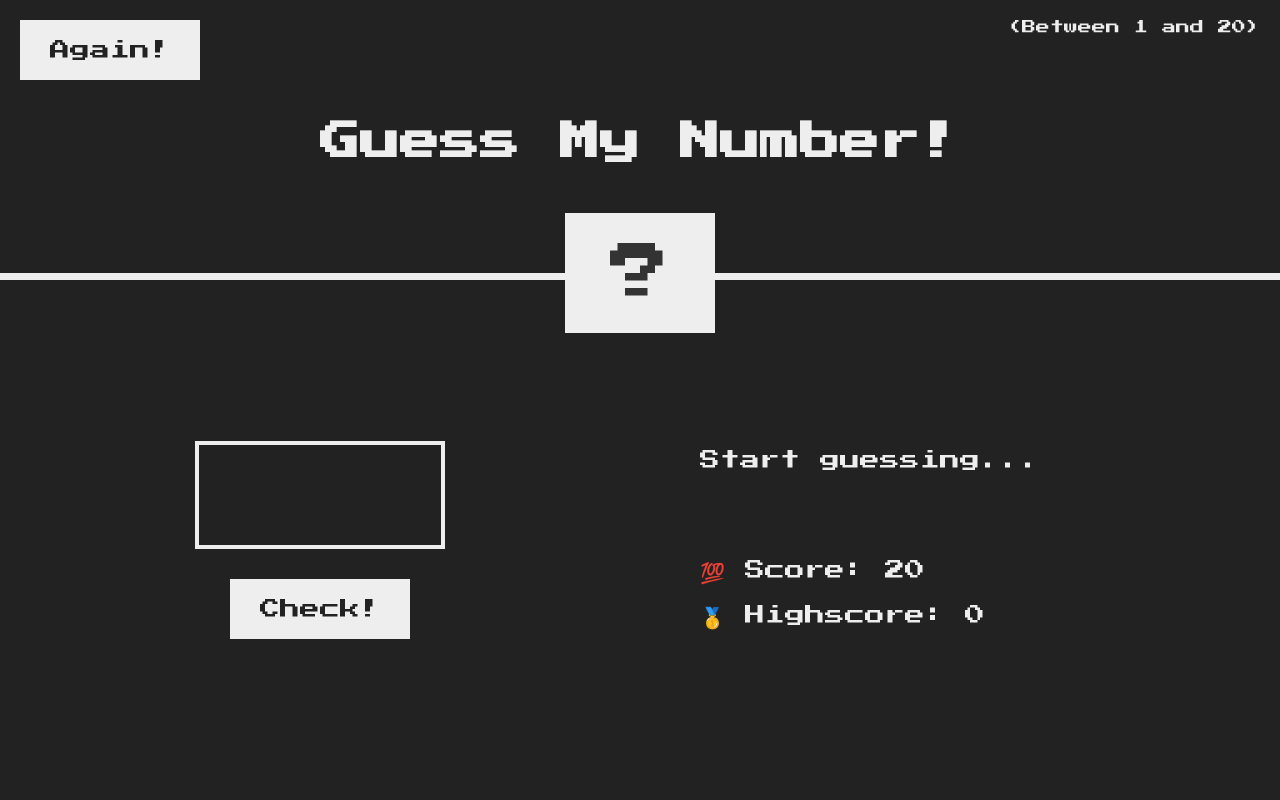
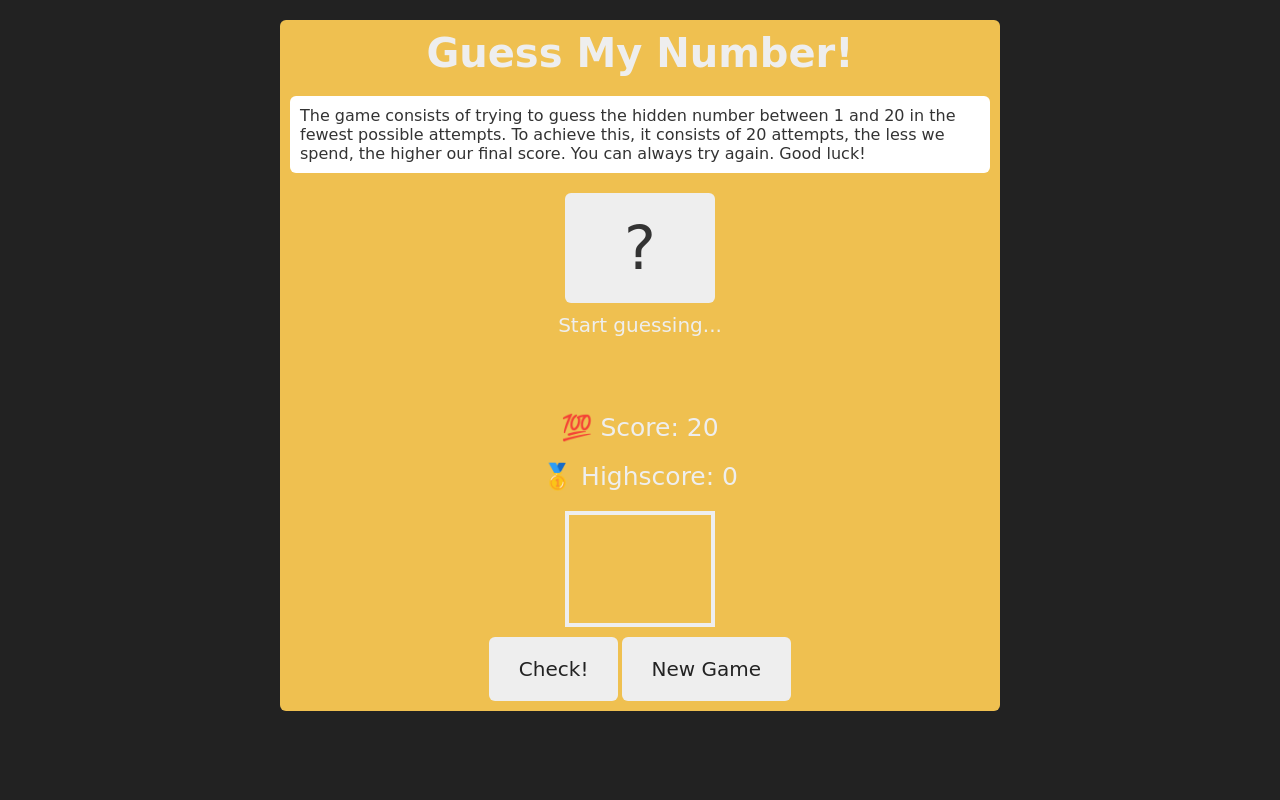
Before and after one commit to yusufkara95/guess-my-number, a plain HTML site: page index.html in a window 1280 px wide. Drawn offline with Linux system fonts and the light colour scheme; a web font is replaced by a local one.

Commit message:
Change the style of the page

```diff
--- a/index.html
+++ b/index.html
@@ -8,25 +8,26 @@
     <title>Guess My Number!</title>
   </head>
   <body>
-    <header>
-      <h1>Guess My Number!</h1>
-      <p class="between">(Between 1 and 20)</p>
-      <button class="btn again">Again!</button>
-      <div class="number">?</div>
-    </header>
-    <main>
-      <section class="left">
-        <input type="number" class="guess" />
-        <button class="btn check">Check!</button>
-      </section>
-      <section class="right">
+    <div class="container">
+        <h1>Guess My Number!</h1>
+        <p class="info">The game consists of trying to guess the hidden number between 1 and 20 in the fewest possible attempts. To achieve this, it consists of 20 attempts, the less we spend, the higher our final score. You can always try again. Good luck!</p>
+
+        <div class="number">?</div>
         <p class="message">Start guessing...</p>
+
         <p class="label-score">💯 Score: <span class="score">20</span></p>
         <p class="label-highscore">
-          🥇 Highscore: <span class="highscore">0</span>
+            🥇 Highscore: <span class="highscore">0</span>
         </p>
-      </section>
-    </main>
+
+        <input type="number" class="guess" />
+
+        <div class="btn-row">
+          <button class="btn check">Check!</button>
+          <button class="btn again">New Game</button>
+        </div>
+
+      </div>
     <script src="script.js"></script>
   </body>
 </html>
--- a/script.js
+++ b/script.js
@@ -42,6 +42,8 @@ document.querySelector('.check').addEventListener
         } else {
             displayMessage('Du hast das Spiel verloren!');
             document.querySelector('.score').textContent = 0;
+            document.querySelector('body').style.backgroundColor = '#D2042D';
+
         }
     }
 });
--- a/style.css
+++ b/style.css
@@ -1,4 +1,4 @@
-@import url('https://fonts.googleapis.com/css?family=Press+Start+2P&display=swap');
+@import url('https://fonts.googleapis.com/css2?family=DynaPuff&display=swap');
 
 * {
   margin: 0;
@@ -12,48 +12,19 @@ html {
 }
 
 body {
-  font-family: 'Press Start 2P', sans-serif;
+  font-family: 'DynaPuff', cursive;
   color: #eee;
   background-color: #222;
   /* background-color: #60b347; */
-}
-
-/* LAYOUT */
-header {
-  position: relative;
-  height: 35vh;
-  border-bottom: 7px solid #eee;
-}
-
-main {
-  height: 65vh;
-  color: #eee;
-  display: flex;
-  align-items: center;
-  justify-content: space-around;
-}
-
-.left {
-  width: 52rem;
-  display: flex;
-  flex-direction: column;
-  align-items: center;
-}
-
-.right {
-  width: 52rem;
-  font-size: 2rem;
 }
 
 /* ELEMENTS STYLE */
 h1 {
   font-size: 4rem;
   text-align: center;
-  position: absolute;
   width: 100%;
-  top: 52%;
   left: 50%;
-  transform: translate(-50%, -50%);
+  padding: 10px;
 }
 
 .number {
@@ -61,12 +32,11 @@ h1 {
   color: #333;
   font-size: 6rem;
   width: 15rem;
-  padding: 3rem 0rem;
+  padding: 20px;
+  margin: 0 auto;
   text-align: center;
-  position: absolute;
   bottom: 0;
-  left: 50%;
-  transform: translate(-50%, 50%);
+  border-radius: 6px;
 }
 
 .between {
@@ -77,7 +47,6 @@ h1 {
 }
 
 .again {
-  position: absolute;
   top: 2rem;
   left: 2rem;
 }
@@ -89,10 +58,21 @@ h1 {
   color: inherit;
   font-size: 5rem;
   padding: 2.5rem;
-  width: 25rem;
+  width: 15rem;
   text-align: center;
+  margin: 0 auto;
   display: block;
-  margin-bottom: 3rem;
+
+}
+
+.info {
+  background-color: #FFF;
+  color: #333;
+  padding: 10px;
+  margin: 10px;
+  font-size: 16px;
+  border-radius: 6px;
+  margin-bottom: 20px;
 }
 
 .btn {
@@ -103,17 +83,45 @@ h1 {
   font-family: inherit;
   padding: 2rem 3rem;
   cursor: pointer;
+  border-radius: 6px;
 }
 
 .btn:hover {
   background-color: #ccc;
 }
 
+.btn-row {
+  position: inherit;
+  padding: 10px;
+  text-align: center;
+}
+
 .message {
   margin-bottom: 8rem;
   height: 3rem;
+  text-align: center;
+  padding: 10px;
+  font-size: 2rem;
 }
 
 .label-score {
   margin-bottom: 2rem;
+  font-size: 2.5rem;
+  text-align: center;
 }
+
+.label-highscore {
+  margin-bottom: 2rem;
+  font-size: 2.5rem;
+  text-align: center;
+}
+
+
+.container {
+  width: 720px;
+  margin: 0 auto;
+  background-color: #EFC050;
+  margin-top: 20px;
+  border-radius: 6px;
+
+}
```
